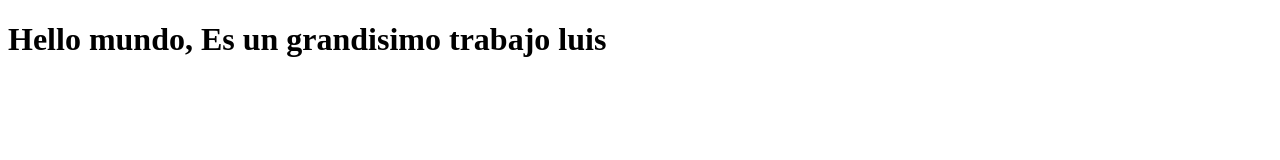
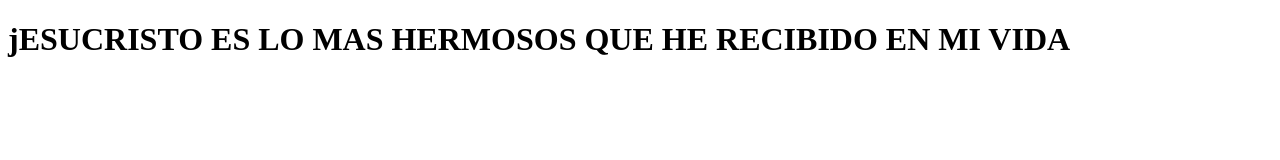
Before and after one commit to LuisRicado77/testing77, a plain HTML site: page testing/index.html in a window 1280 px wide. Drawn offline with Linux system fonts and the light colour scheme.

Commit message:
Pequeña edicion bro 2.

```diff
--- a/testing/index.html
+++ b/testing/index.html
@@ -3,9 +3,9 @@
 <head>
 	<meta charset="utf-8">
 	<meta name="viewport" content="width=device-width, initial-scale=1">
-	<title>HELLO MUNDO SIIII</title>
+	<title>JESUS </title>
 </head>
-<h1>Hello mundo, Es un grandisimo trabajo luis</h1>
+<h1>jESUCRISTO ES LO MAS HERMOSOS QUE HE RECIBIDO EN MI VIDA</h1>
 <body>
 
 </body>
```
